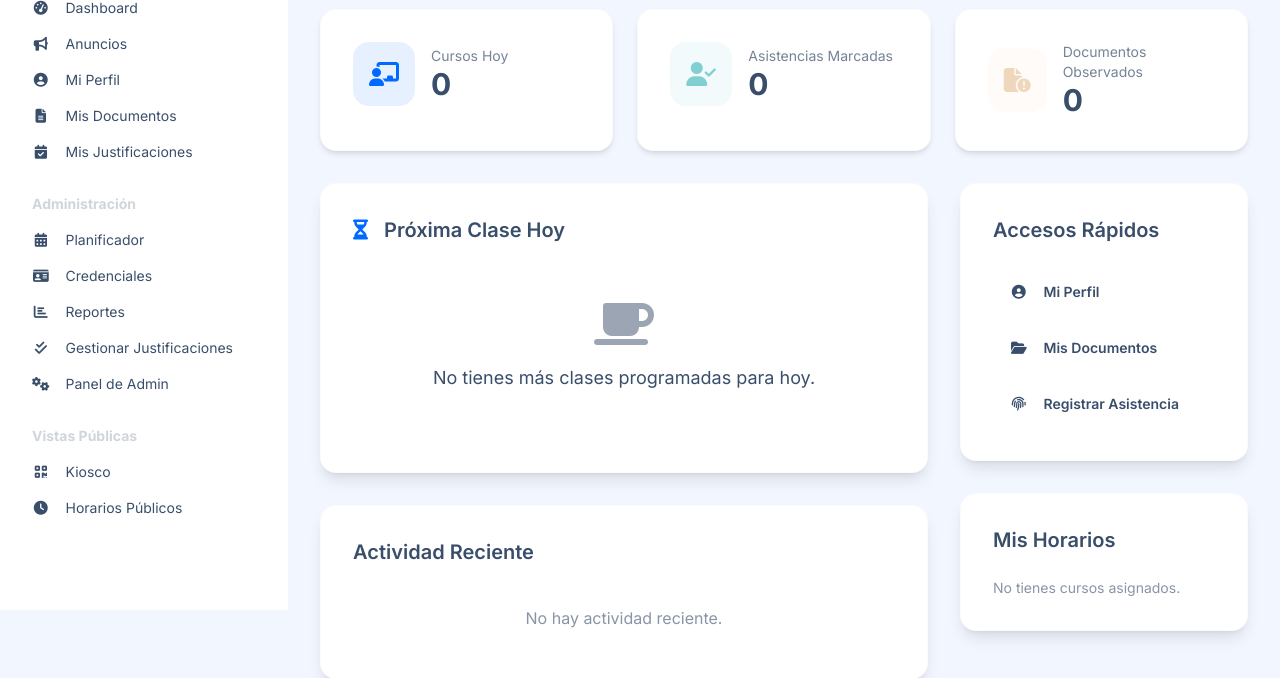
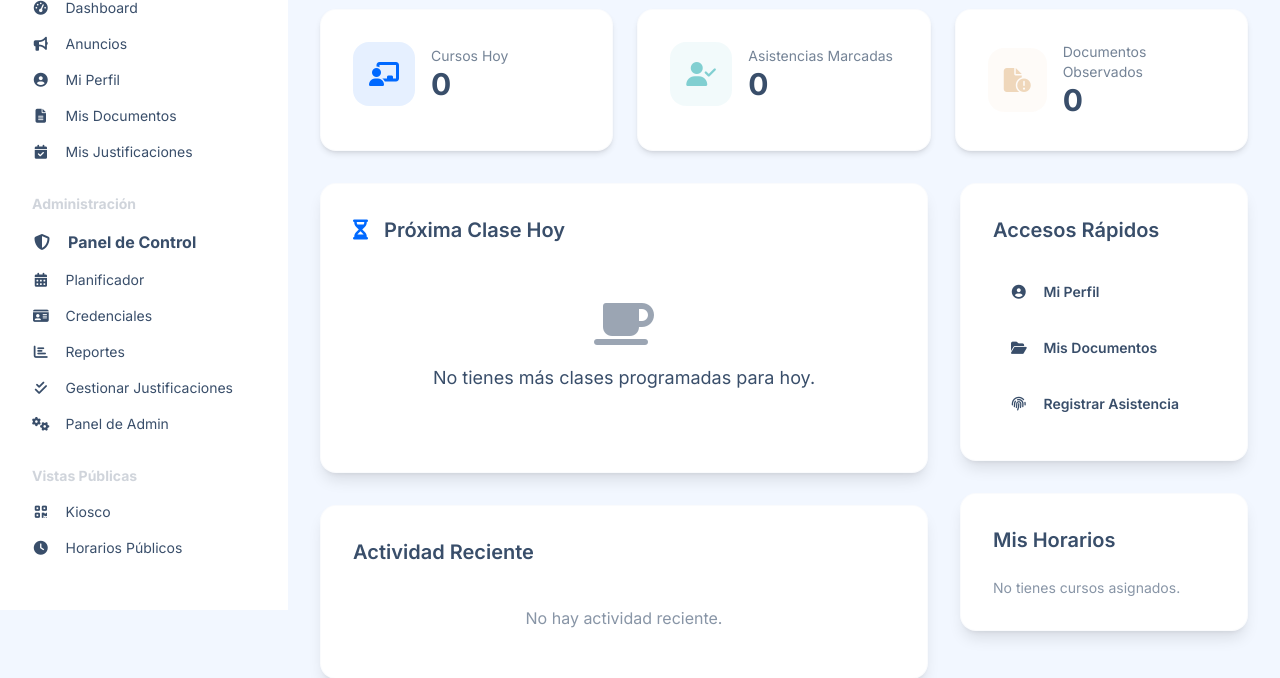
Before and after one commit to DfsSpooky/SIGEDO, a Django app: page / in a window 1280 px wide. Shown: the part 190-868 px from the top of the page. Run offline with Django 5.2, Linux system fonts and the light colour scheme; a user stored in the database is signed in; data comes from the database, SQL or seed files in the repository; data that the repository does not hold is empty; parts of the project's set-up code (start-up, migrations or seed data) failed here and were passed over; some libraries are stand-ins or nearby versions.

Commit message:
fix: Add navigation link to custom admin panel
This commit adds a navigation link to the new custom admin panel in the main sidebar.

The new custom panel, located at the `/panel/` URL, was previously inaccessible from the UI after logging in. This change modifies the `base.html` template to include a "Panel de Control" link in the sidebar's administration section.

The link is only visible to staff users (`user.is_staff`), ensuring that regular teachers do not see it.

```diff
--- a/gestion_docentes/templates/base.html
+++ b/gestion_docentes/templates/base.html
@@ -163,6 +163,7 @@
 
                 {% if user.is_staff %}
                 <li class="menu-title"><span class="opacity-60 pt-4">Administración</span></li>
+                <li><a href="{% url 'panel:dashboard' %}" class="group transition-all duration-300 font-bold text-base"><i class="fas fa-shield-alt fa-fw mr-2 group-hover:text-primary transition-colors duration-300"></i> Panel de Control</a></li>
                 {% if perms.core.view_planificador %}
                 <li><a href="{% url 'planificador_horarios' %}" class="group transition-all duration-300"><i class="fas fa-calendar-alt fa-fw mr-2 group-hover:text-primary transition-colors duration-300"></i> Planificador</a></li>
                 {% endif %}
```
